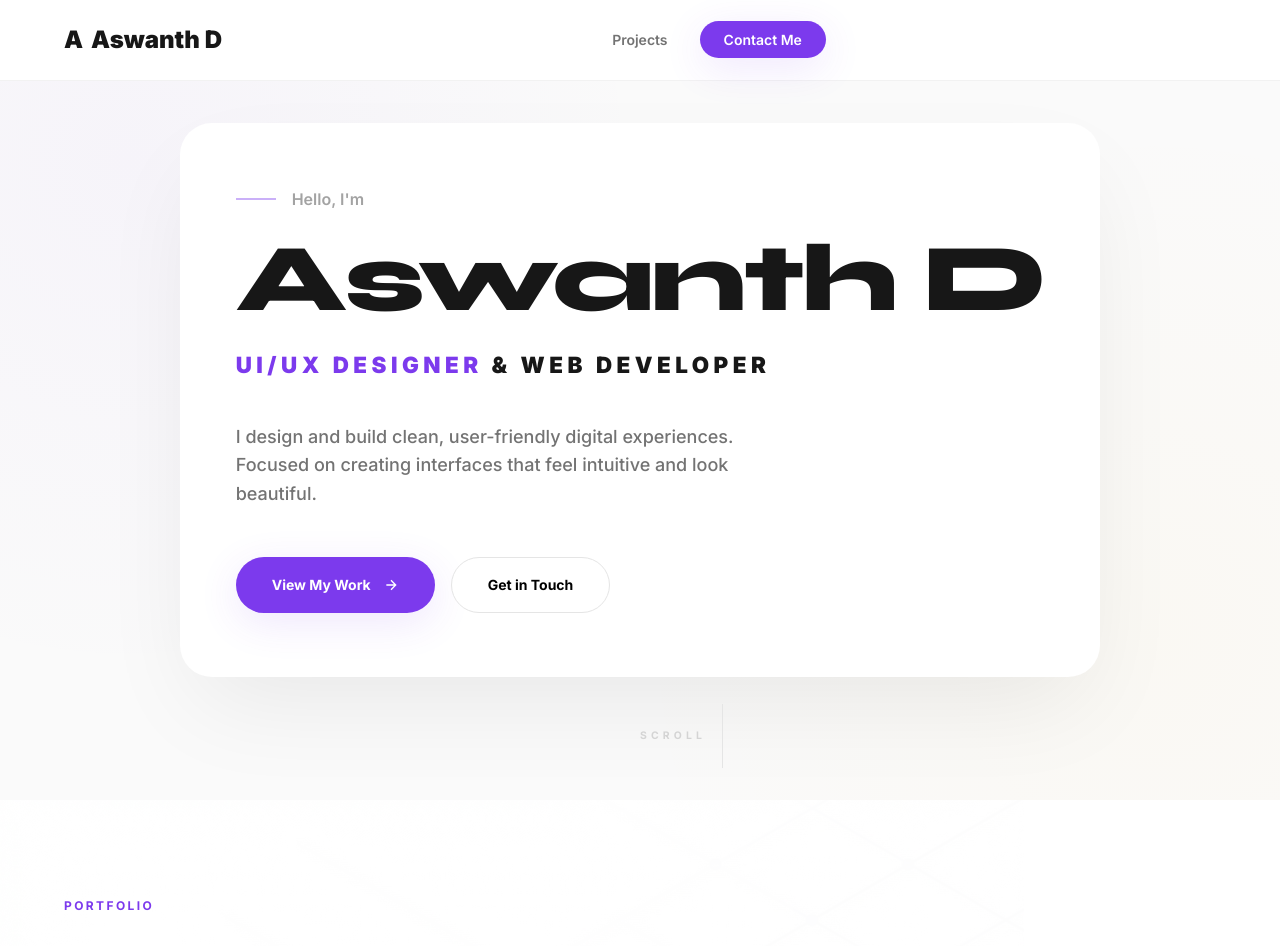
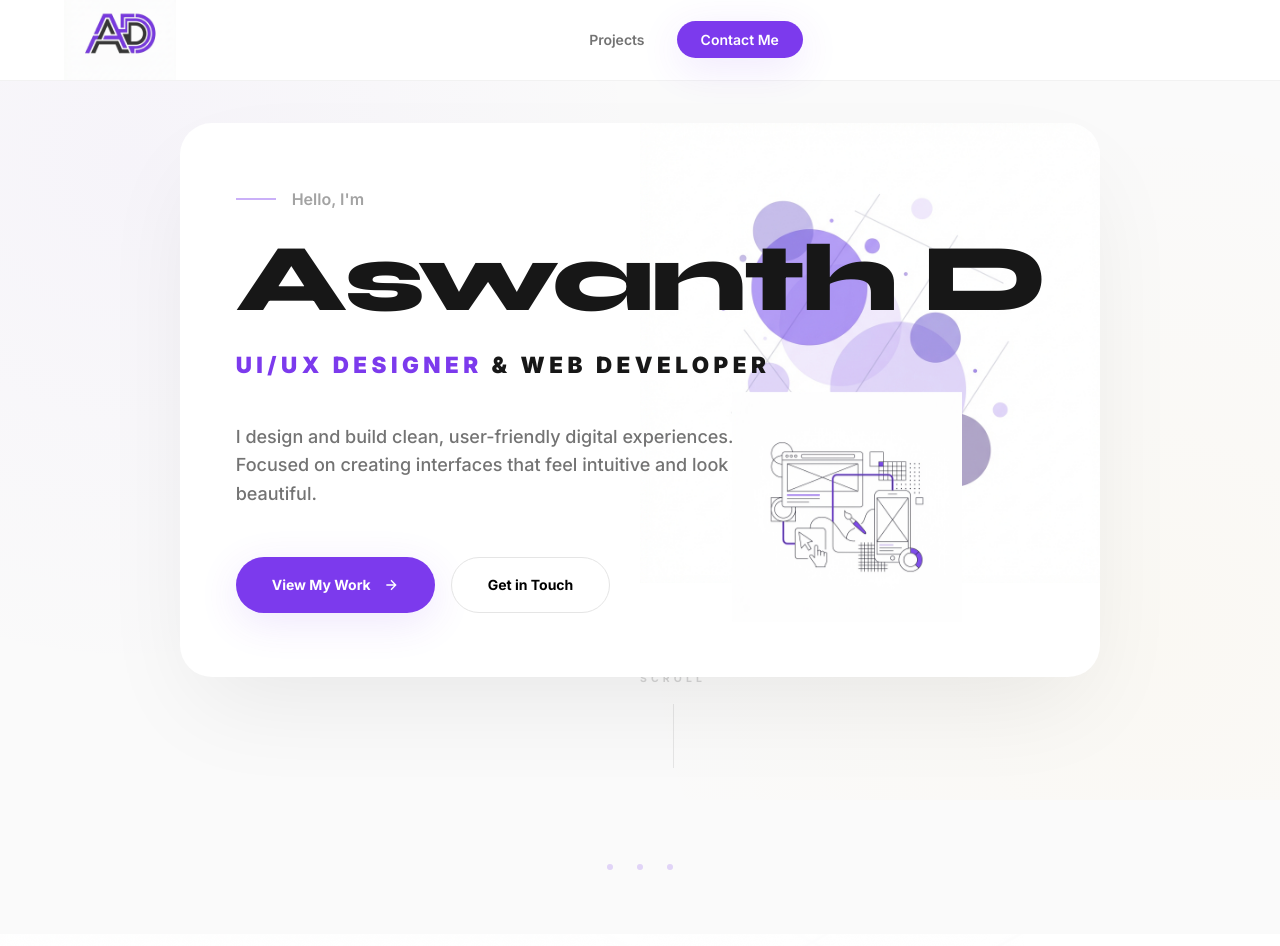
Before and after one commit to Kamiz660/website-portfolio, a React (Vite) app: page / in a window 1280 px wide. Shown: the top 946 px of the page. Built offline with nearby package versions, Linux system fonts and the light colour scheme.

Commit message:
Sync UI with backup reference: restored separators, logo, and illustrations

```diff
--- a/src/index.css
+++ b/src/index.css
@@ -184,11 +184,22 @@ button {
 }
 
 .nav__logo {
-  font-size: 1.5rem;
-  font-weight: 800;
   display: flex;
   align-items: center;
-  gap: 0.5rem;
+}
+
+.nav__logo-wrapper {
+  height: 5rem;
+  display: flex;
+  align-items: center;
+  overflow: hidden;
+}
+
+.nav__logo-img {
+  height: 140%;
+  width: auto;
+  object-fit: contain;
+  transform: translateY(-5%);
 }
 
 .nav__links {
@@ -239,6 +250,40 @@ button {
   max-width: 100%;
   position: relative;
   overflow: hidden;
+  z-index: 2;
+}
+
+.hero__illustration {
+  position: absolute;
+  top: 0;
+  right: 0;
+  width: 50%;
+  height: 100%;
+  pointer-events: none;
+  z-index: -1;
+  opacity: 0.8;
+}
+
+.hero__illustration-shapes {
+  width: 100%;
+  height: 100%;
+  object-fit: contain;
+  object-position: right top;
+}
+
+.hero__design-elements {
+  position: absolute;
+  bottom: 10%;
+  right: 15%;
+  width: 25%;
+  pointer-events: none;
+  z-index: 1;
+  animation: float 6s ease-in-out infinite;
+}
+
+.hero__design-img {
+  width: 100%;
+  height: auto;
 }
 
 .hero__greeting {
@@ -332,7 +377,7 @@ button {
   left: 50%;
   transform: translateX(-50%);
   display: flex;
-  flex-col: column;
+  flex-direction: column;
   align-items: center;
   gap: 1rem;
   color: var(--color-gray-300);
@@ -346,6 +391,34 @@ button {
   width: 1px;
   height: 4rem;
   background-color: var(--color-gray-200);
+}
+
+/* Section Separators */
+.section-separator--dots {
+  display: flex;
+  justify-content: center;
+  gap: 1.5rem;
+  padding: 4rem 0;
+  background-color: var(--color-gray-50);
+}
+
+.section-separator--dots span {
+  width: 6px;
+  height: 6px;
+  background-color: var(--color-accent);
+  border-radius: 50%;
+  opacity: 0.2;
+}
+
+.section-separator {
+  width: 100%;
+  height: auto;
+  line-height: 0;
+}
+
+.section-separator--to-dark svg {
+  width: 100%;
+  height: 80px;
 }
 
 /* Projects Section */
--- a/src/pages/HomePage.jsx
+++ b/src/pages/HomePage.jsx
@@ -36,13 +36,14 @@ const HomePage = () => {
   }
 
   return (
-    <>
+    <div className="portfolio-site">
       {/* Navigation */}
       <nav className="nav" id="nav">
         <div className="container nav__container">
-          <Link to="/" className="nav__logo">
-            <span className="nav__logo-icon">A</span>
-            Aswanth D
+          <Link to="/" className="nav__logo" onClick={() => window.scrollTo({ top: 0, behavior: 'smooth' })}>
+            <div className="nav__logo-wrapper">
+              <img src="/assets/images/logos/ad.png" alt="Aswanth D" className="nav__logo-img" />
+            </div>
           </Link>
 
           <ul className={`nav__links ${isMenuOpen ? 'active' : ''}`}>
@@ -67,7 +68,14 @@ const HomePage = () => {
         <div className="container">
           <div className="hero__content">
             <div className="hero__card fade-in">
-              {/* Decorative illustrations can be re-added here if assets exist */}
+              {/* Decorative illustrations */}
+              <div className="hero__illustration" aria-hidden="true">
+                <img src="/assets/images/hero-shapes.png" alt="" className="hero__illustration-shapes" />
+              </div>
+              <div className="hero__design-elements" aria-hidden="true">
+                <img src="/assets/images/design-elements.png" alt="" className="hero__design-img" />
+              </div>
+
               <p className="hero__greeting">Hello, I'm</p>
               <h1 className="hero__name">Aswanth D</h1>
               <p className="hero__title">
@@ -97,6 +105,13 @@ const HomePage = () => {
         </div>
       </section>
 
+      {/* Section Separator Dots */}
+      <div className="section-separator--dots" aria-hidden="true">
+        <span></span>
+        <span></span>
+        <span></span>
+      </div>
+
       {/* Projects Section */}
       <section className="projects section" id="projects">
         {/* Background grid pattern */}
@@ -112,7 +127,6 @@ const HomePage = () => {
           </header>
 
           <div className="projects__grid">
-            {/* Project Cards - Re-using original structure */}
             {[
               { id: 1, title: 'Project One', tag1: 'UI/UX Design', tag2: 'Web App', bg: 'linear-gradient(135deg, #1a1a2e 0%, #16213e 50%, #0f3460 100%)' },
               { id: 2, title: 'Project Two', tag1: 'Mobile App', tag2: 'UX Research', bg: 'linear-gradient(135deg, #2d132c 0%, #801336 50%, #c72c41 100%)' },
@@ -139,6 +153,15 @@ const HomePage = () => {
           </div>
         </div>
       </section>
+
+      {/* Wave Separator */}
+      <div className="section-separator section-separator--to-dark" aria-hidden="true">
+        <svg viewBox="0 0 1440 120" preserveAspectRatio="none">
+          <path fill="#f5f5f5"
+            d="M0,64L48,69.3C96,75,192,85,288,80C384,75,480,53,576,48C672,43,768,53,864,64C960,75,1056,85,1152,80C1248,75,1344,53,1392,42.7L1440,32L1440,0L1392,0C1344,0,1248,0,1152,0C1056,0,960,0,864,0C768,0,672,0,576,0C480,0,384,0,288,0C192,0,96,0,48,0L0,0Z">
+          </path>
+        </svg>
+      </div>
 
       {/* Contact Section */}
       <section className="contact section" id="contact">
@@ -184,7 +207,7 @@ const HomePage = () => {
           </a>
         </div>
       </footer>
-    </>
+    </div>
   )
 }
 
--- a/src/pages/ProjectPage.jsx
+++ b/src/pages/ProjectPage.jsx
@@ -37,8 +37,9 @@ function ProjectPage() {
             <nav className="nav" id="nav">
                 <div className="container nav__container">
                     <Link to="/" className="nav__logo">
-                        <span className="nav__logo-icon">A</span>
-                        Aswanth D
+                        <div className="nav__logo-wrapper">
+                            <img src="/assets/images/logos/ad.png" alt="Aswanth D" className="nav__logo-img" />
+                        </div>
                     </Link>
 
                     <ul className={`nav__links ${isMenuOpen ? 'active' : ''}`}>
@@ -59,6 +60,11 @@ function ProjectPage() {
             </nav>
 
             <main className="project-detail section">
+                {/* Background grid pattern - consistent with homepage */}
+                <div className="projects__bg-pattern" aria-hidden="true" style={{ opacity: 0.03 }}>
+                    <img src="/assets/images/grid-pattern.png" alt="" />
+                </div>
+
                 <div className="container">
                     {/* Back Link */}
                     <Link to="/#projects" className="project-detail__back fade-in">
@@ -120,8 +126,8 @@ function ProjectPage() {
 
                         {/* Gallery */}
                         <div className="project-detail__gallery fade-in">
-                            <div style={{ background: 'linear-gradient(135deg, #f0f0f0 0%, #e0e0e0 100%)', aspectAspectRatio: '4/3', borderRadius: '16px' }}></div>
-                            <div style={{ background: 'linear-gradient(135deg, #e5e5e5 0%, #d5d5d5 100%)', aspectAspectRatio: '4/3', borderRadius: '16px' }}></div>
+                            <div style={{ background: 'linear-gradient(135deg, #f0f0f0 0%, #e0e0e0 100%)', aspectRatio: '4/3', borderRadius: '16px' }}></div>
+                            <div style={{ background: 'linear-gradient(135deg, #e5e5e5 0%, #d5d5d5 100%)', aspectRatio: '4/3', borderRadius: '16px' }}></div>
                         </div>
 
                         {/* Solution */}
```
